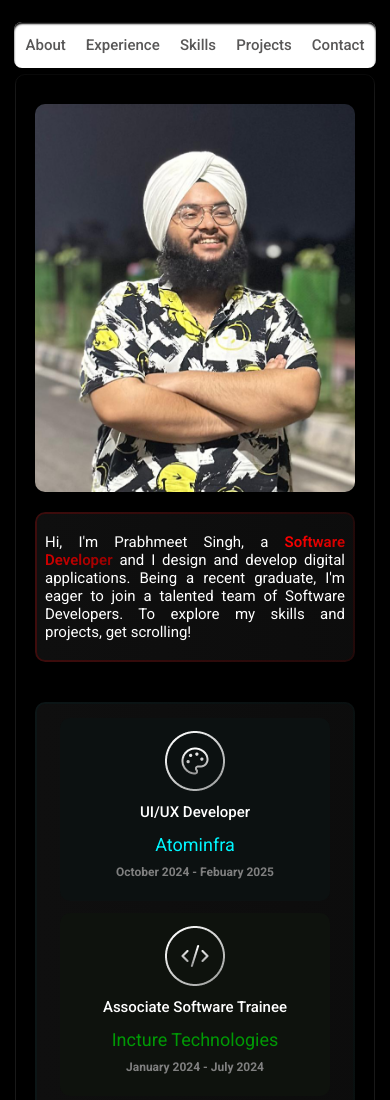
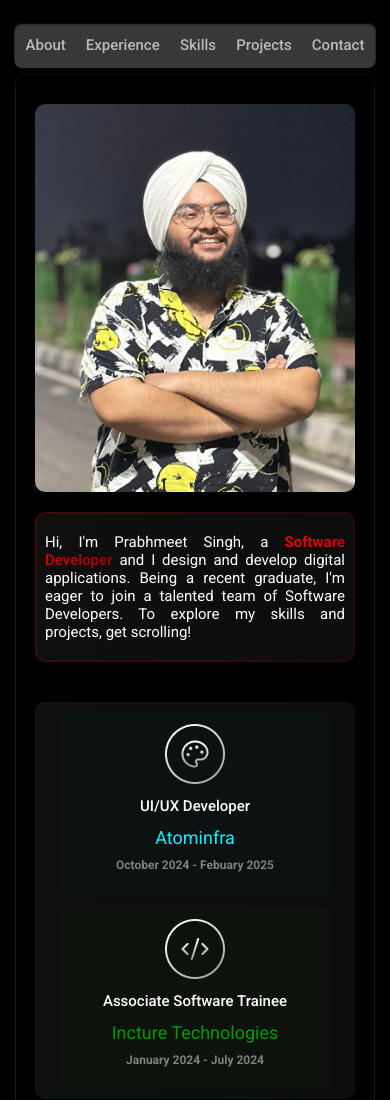
Before and after one commit to Prabhmeetchef/Portfolio, a plain HTML site: page index.html in a window 390 px wide. Shown: the top 1100 px of the page. Drawn offline with Linux system fonts and the light colour scheme.

Commit message:
Footer, header are improved

```diff
--- a/global.css
+++ b/global.css
@@ -185,7 +185,7 @@
     padding: 2px;
     align-items:center;
     justify-content: space-between;
-    background-color: white;
+    background-color: #191919;
     height: 60px;
     width: 665px;
     border-radius: 8px;
@@ -202,7 +202,7 @@
 }
 .button1{
     padding: 18px;
-    color: #585757;
+    color: #bababa;
     border: none;
     font: normal normal 500 18px "Roboto", sans-serif;
     cursor: pointer;
@@ -477,11 +477,12 @@
     display: flex;
     align-items:center;
     justify-content: center;
-    background-color: white;
+    background-color: rgb(33, 33, 33);
     height: 60px;
     width: 590px;
     border-radius: 10px;
     gap: 200px;
+    border: solid 1px #575757;
 }
 .icons{
     display: flex;
@@ -726,7 +727,7 @@
         padding: 2px;
         align-items:center;
         justify-content: space-between;
-        background-color: white;
+        background-color: rgb(56, 56, 56);
         height: 42px;
         width: 92vw;
         min-width: 320px;
@@ -739,13 +740,13 @@
         border: 1px solid #191919; /* Corrected border syntax */
         border-radius: 10px;
         flex-direction: column;
-        height: 3070px;
+        height: 2990px;
         width: 92vw;
         align-items: center;
     }
     .button1{
         padding: 10px;
-        color: #585757;
+        color: #bababa;
         border: none;
         font: normal normal 500 15px "Roboto", sans-serif;
         cursor: pointer;
@@ -1026,12 +1027,13 @@
         display: flex;
         align-items:center;
         justify-content: center;
-        background-color: white;
+        background-color: rgb(33, 33, 33);
         height: 132px;
         width: 82vw;
         border-radius: 10px;
         flex-direction: column;
         gap: 20px;
+        border: rgb(59, 59, 59) solid 1px;
     }
     .icons{
         display: flex;
```
